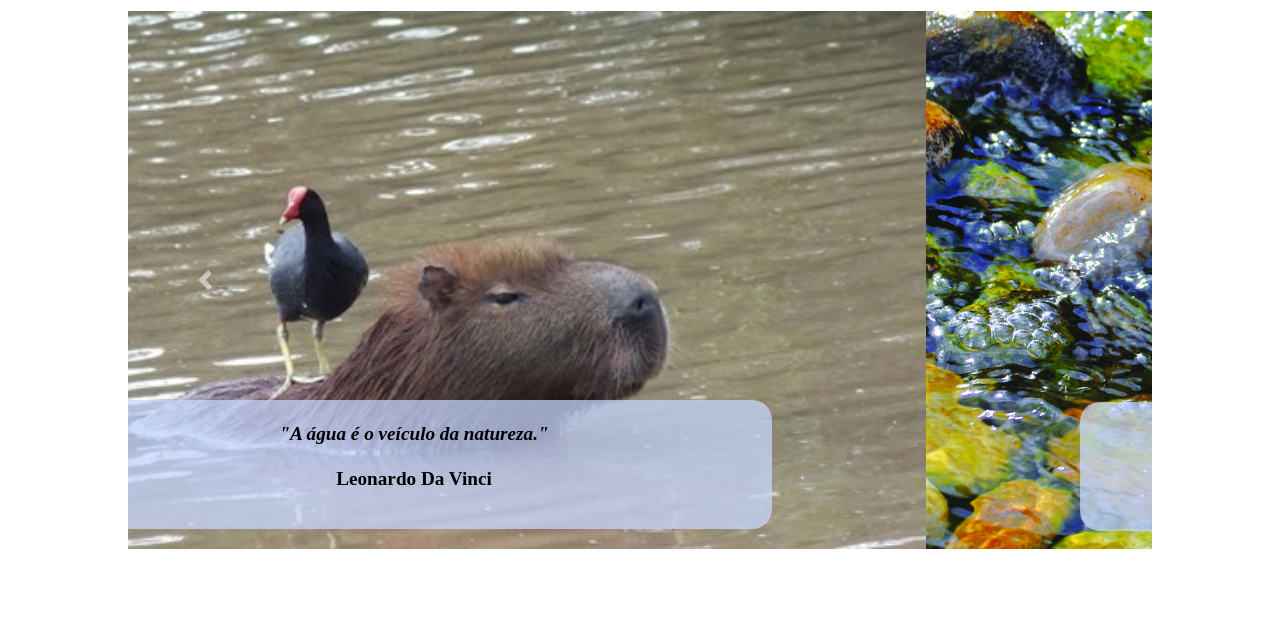
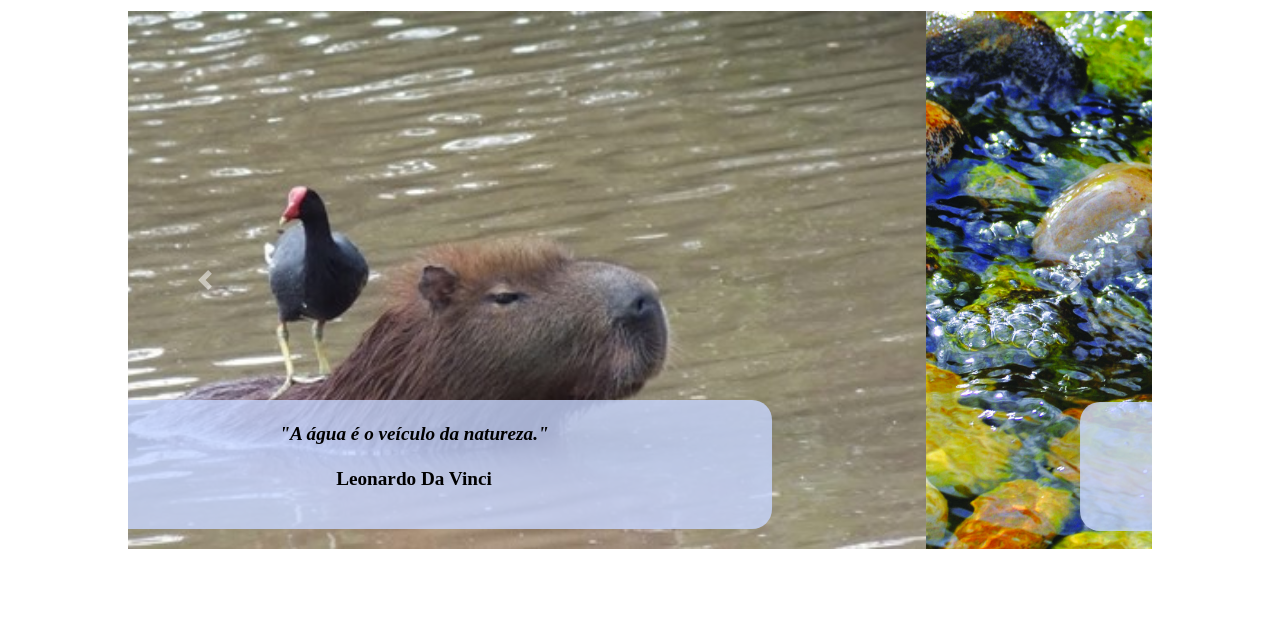
Before and after one commit to MaluMartins/mundos-de-agua, a plain HTML site: page index.html in a window 1280 px wide. Shown: the part 74-700 px from the top of the page. Drawn offline with nearby package versions, Linux system fonts and the light colour scheme; a web font is replaced by a local one.

Commit message:
settings

```diff
--- a/index.css
+++ b/index.css
@@ -81,7 +81,7 @@ a.card-title {
     }
 
     .carousel-caption {
-        background: #c8d8ffbb;
+        background: #c8d8ffcc;
         border-radius: 20px;
         padding: 1rem;
         color: black!important;
```
